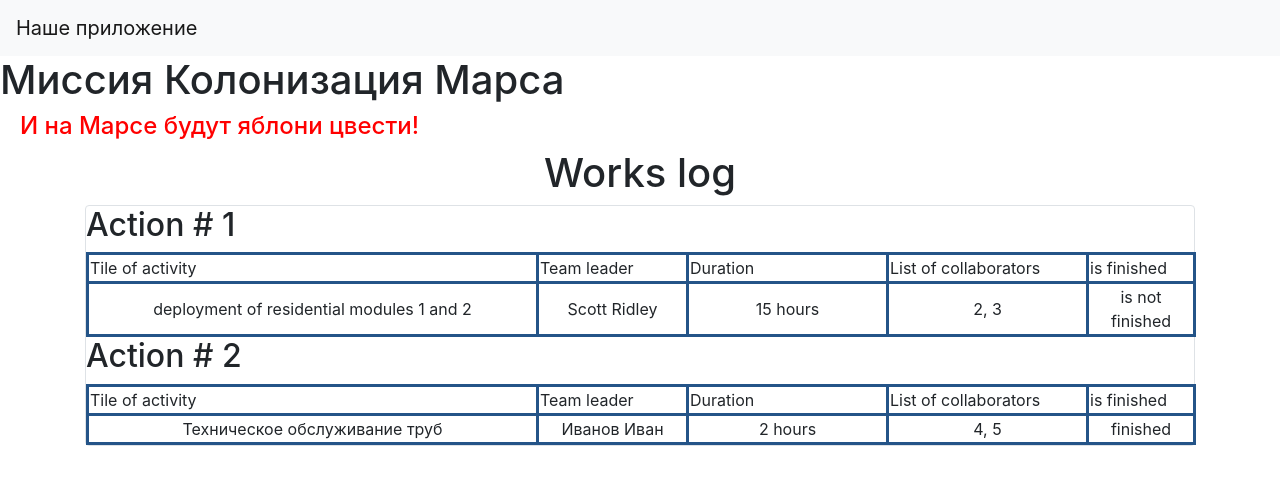
After one commit to roman-shein/web_yandex, a Flask app: page / in a window 1280 px wide. The commit adds this page. Shown: the top 485 px of the page. Run offline with Flask 3, Linux system fonts and the light colour scheme; some libraries are stand-ins or nearby versions.

Commit message:
Журнал работ

```diff
--- a/MARS3/data/__all_models.py
+++ b/MARS3/data/__all_models.py
@@ -1,2 +1,3 @@
 from . import users
 from . import jobs
+from . import departments
--- a/MARS3/data/jobs.py
+++ b/MARS3/data/jobs.py
@@ -18,3 +18,6 @@
     is_finished = sqlalchemy.Column(sqlalchemy.Boolean)
 
     user = orm.relationship("User")
+
+    def __repr__(self):
+        return f"<Job> {self.job}"
--- a/MARS3/data/users.py
+++ b/MARS3/data/users.py
@@ -21,3 +21,6 @@
     modified_date = sqlalchemy.Column(sqlalchemy.DateTime,
                                       default=datetime.datetime.now)
     jobs = orm.relationship("Jobs", back_populates='user')
+
+    def __repr__(self):
+        return f"<Colonist> {self.id} {self.surname} {self.name}"
--- a/MARS3/main.py
+++ b/MARS3/main.py
@@ -7,6 +7,7 @@
 from random import choice
 from data.users import User
 from data.jobs import Jobs
+from data.departments import Department
 
 app = Flask(__name__)
 app.config['SECRET_KEY'] = 'yandexlyceum_secret_key'
@@ -14,7 +15,7 @@
 
 def main():
     db_session.global_init("db/blogs.db")
-    # app.run(port=8080, host='127.0.0.1')
+    app.run(port=8080, host='127.0.0.1')
     db_sess = db_session.create_session()
     # people = [
     #     {"surname": "Scott",
@@ -65,15 +66,39 @@
     #
     #     db_sess.add(user)
     #     db_sess.commit()
-    jobs = Jobs()
-    jobs.team_leader = 1
-    jobs.job = "deployment of residential modules 1 and 2"
-    jobs.work_size = 15
-    jobs.collaborators = "2, 3"
-    jobs.start_date = datetime.datetime.now()
-    jobs.is_finished = False
-    db_sess.add(jobs)
-    db_sess.commit()
+    #
+    # jobs = Jobs()
+    # jobs.team_leader = 1
+    # jobs.job = "deployment of residential modules 1 and 2"
+    # jobs.work_size = 15
+    # jobs.collaborators = "2, 3"
+    # jobs.start_date = datetime.datetime.now()
+    # jobs.is_finished = False
+    # db_sess.add(jobs)
+    # db_sess.commit()
+    #
+    # department = Department()
+    # department.title = "Геологическая разведка"
+    # department.chief = 1
+    # department.members = "2, 3, 4, 5"
+    # department.email = "eovwuowb@email.org"
+    # db_sess.add(department)
+    # db_sess.commit()
+
+    # people = {}
+    # for person in list(map(int, db_sess.query(Department).filter(Department.id == 1).first().members.split(", "))):
+    #     people[person] = 0
+    #
+    # jobs = db_sess.query(Jobs).all()
+    # for job in jobs:
+    #     for id in list(map(int, job.collaborators.split(", "))):
+    #         if id in people:
+    #             people[id] += job.work_size
+    #
+    # for key, val in people.items():
+    #     if val > 25:
+    #         res = db_sess.query(User).filter(User.id == key).first()
+    #         print(res.surname, res.name)
 
 
 @app.route("/answer")
@@ -123,5 +148,12 @@
     return render_template("member.html", people=people, prof=prof)
 
 
+@app.route("/")
+def main_window():
+    db_sess = db_session.create_session()
+    works = db_sess.query(Jobs).all()
+    return render_template("works.html", works=works)
+
+
 if __name__ == '__main__':
     main()
--- a/MARS3/static/css/style.css
+++ b/MARS3/static/css/style.css
@@ -8,6 +8,7 @@
 }
 
 table {
+    width: 1110px;
     text-align: center;
     alignment: center;
     margin: auto;
--- /dev/null
+++ b/MARS3/templates/works.html
@@ -0,0 +1,33 @@
+{% extends "base.html" %}
+
+{% block content %}
+<h1 style="text-align: center">Works log</h1>
+<div class="col-md6 border rounded">
+    {% for job in works %}
+    <h2 style="text-align: left">Action # {{job.id}}</h2>
+    <div>
+        <table>
+            <tr>
+                <td style="text-align: left; width: 450px">Tile of activity</td>
+                <td style="text-align: left; width: 150px">Team leader</td>
+                <td style="text-align: left; width: 200px">Duration</td>
+                <td style="text-align: left; width: 200px">List of collaborators</td>
+                <td style="text-align: left">is finished</td>
+            </tr>
+            <tr>
+                <td>{{job.job}}</td>
+                <td>{{job.user.surname}} {{job.user.name}}</td>
+                <td>{{job.work_size}} hours</td>
+                <td>{{job.collaborators}}</td>
+                {% if job.is_finished %}
+                    <td>finished</td>
+                {% else %}
+                    <td>is not finished</td>
+                {% endif %}
+            </tr>
+        </table>
+    </div>
+    {% endfor %}
+</div>
+
+{% endblock %}
```
Also changed, not shown: MARS3/data/departments.py (added, +18 -0 lines), MARS3/db/blogs.db.
